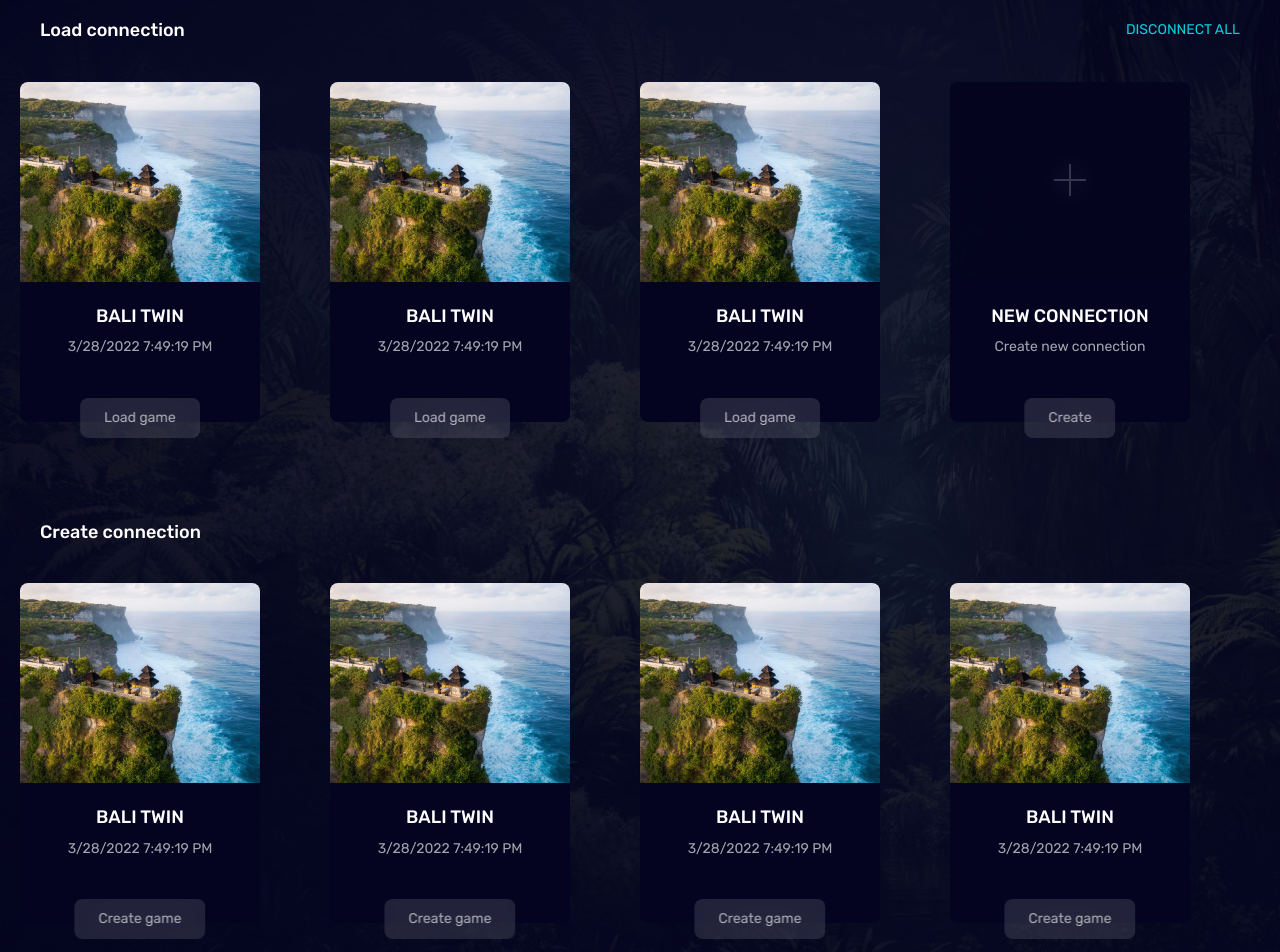
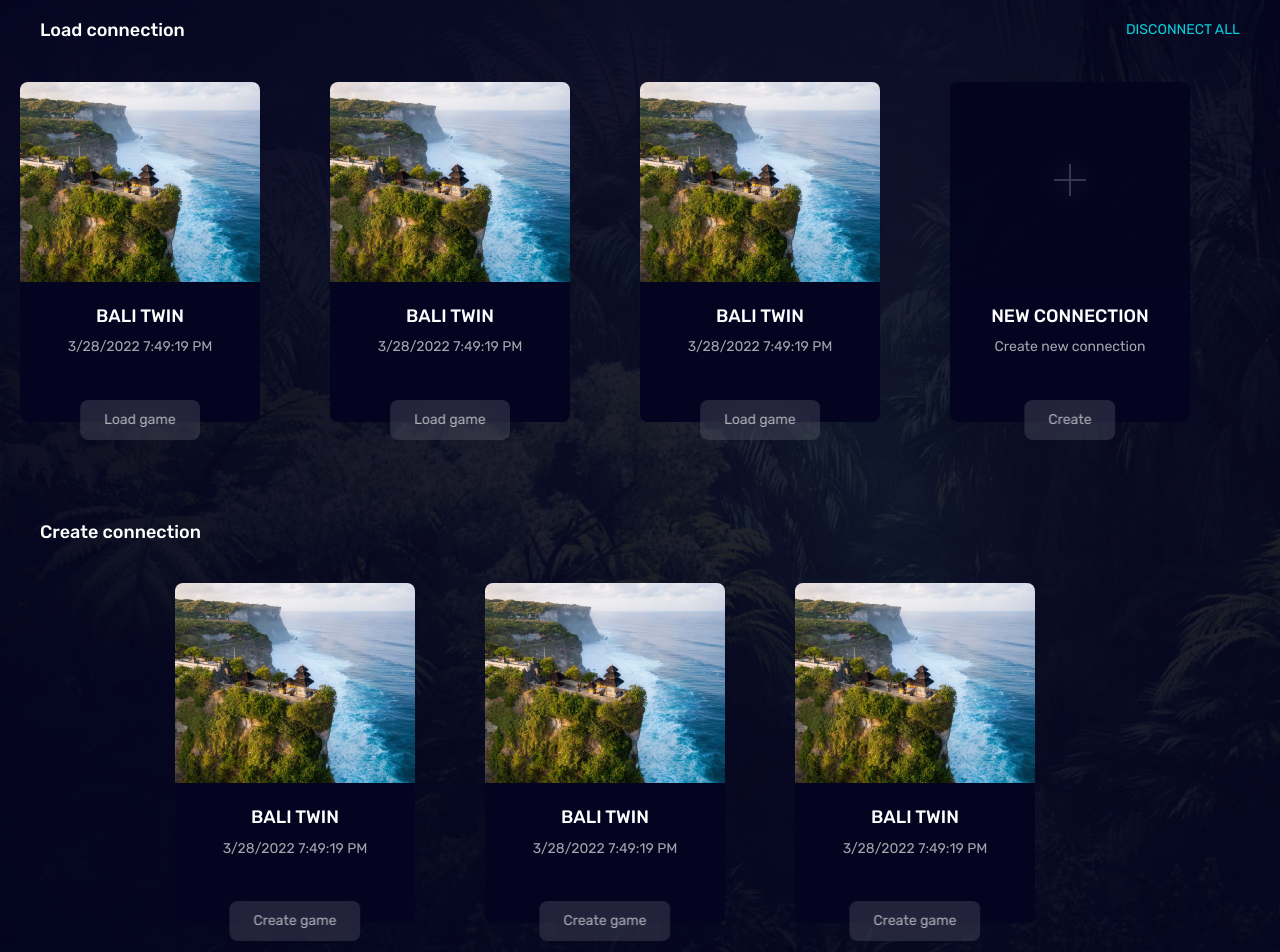
Before and after one commit to Nikita-Shuminskiy/bali-twin, a React (Create React App) app: page /gamePage in a window 1280 px wide. Shown: the top 952 px of the page. Built offline with nearby package versions, Linux system fonts and the light colour scheme.

Commit message:
add: callback logik in cards

```diff
--- a/package.json
+++ b/package.json
@@ -11,6 +11,7 @@
     "@types/react": "^17.0.20",
     "@types/react-dom": "^17.0.9",
     "@types/react-slick": "^0.23.8",
+    "@types/uuid": "^8.3.4",
     "@typescript-eslint/eslint-plugin": "^5.17.0",
     "@typescript-eslint/parser": "^5.17.0",
     "eslint": "^8.12.0",
@@ -28,6 +29,7 @@
     "scss-loader": "^0.0.1",
     "style-loader": "^3.3.1",
     "typescript": "^4.4.2",
+    "uuid": "^8.3.2",
     "web-vitals": "^2.1.0"
   },
   "scripts": {
--- a/src/Components/ConnectionCard/ConnectionCard.module.scss
+++ b/src/Components/ConnectionCard/ConnectionCard.module.scss
@@ -1,7 +1,7 @@
 .card {
   &-wrapper {
     width: 240px;
-    height: 340px;
+    height: 400px;
     border-radius: 8px;
     position: relative;
     z-index: 3;
@@ -41,10 +41,18 @@
     left: 0;
     background: rgba(4, 4, 32, 0.8);
   }
+
+  &-icon{
+    cursor: pointer;
+  }
 }
 
 .card-wrapper:hover .card-connection-inner::before{
   background: linear-gradient(124.78deg, rgba(255, 26, 177, 0.32) 0%, rgba(10, 206, 219, 0.32) 100%);
+}
+
+.card-wrapper:hover .card-connection-icon{
+  z-index: 3;
 }
 
 .card-info {
@@ -91,7 +99,7 @@
   align-items: center;
   background: rgba(255, 255, 255, 0.12);
   backdrop-filter: blur(30px);
-  bottom: -16px;
+  bottom: 42px;
   left: 50%;
   cursor: pointer;
   transform: translateX(-50%);
@@ -114,3 +122,21 @@
 .card-wrapper:hover .button-text{
   opacity: 1;
 }
+
+.card-wrapper:hover .button-disconnect {
+  display: block;
+}
+
+.button-disconnect{
+  display: none;
+  font-family: 'Rubik';
+  font-style: normal;
+  font-weight: 400;
+  font-size: 14px;
+  line-height: 24px;
+  color: #FFFFFF;
+  opacity: 0.56;
+  cursor: pointer;
+  position: absolute;
+  bottom: -35px ;
+}
--- a/src/Components/ConnectionCard/ConnectionCard.tsx
+++ b/src/Components/ConnectionCard/ConnectionCard.tsx
@@ -1,12 +1,12 @@
 import React from 'react'
 import styles from './ConnectionCard.module.scss'
-import { ButtonGame } from '../ButtonGame/ButtonGame'
+import { CardType } from '../../Pages/GamePage/GamePage'
 export const ConnectionCard: React.FC<ConnectionCardPropsType> = ({
-    title,
-    type,
-    date,
-    srcImg,
+    card,
+    callback,
+    disconnectGameCallback,
 }) => {
+    const { type, title, date, srcImg, id } = card
     const buttonText = {
         newConnection: 'Create',
         createGame: 'Create game',
@@ -24,7 +24,10 @@ export const ConnectionCard: React.FC<ConnectionCardPropsType> = ({
                     />
                 ) : (
                     <div className={styles['card-connection-inner']}>
-                        <div className={styles['card-connection-icon']}>
+                        <div
+                            onClick={callback}
+                            className={styles['card-connection-icon']}
+                        >
                             <svg
                                 width="80"
                                 height="80"
@@ -96,10 +99,18 @@ export const ConnectionCard: React.FC<ConnectionCardPropsType> = ({
                     {type === 'newConnection' ? 'Create new connection' : date}
                 </p>
             </div>
-            <div className={styles['button']}>
+            <div className={styles['button']} onClick={() => callback()}>
                 <span className={styles['button-text']}>
                     {buttonText[type]}
                 </span>
+                {type === 'loadingGame' && (
+                    <span
+                        onClick={disconnectGameCallback}
+                        className={styles['button-disconnect']}
+                    >
+                        Disconnect
+                    </span>
+                )}
             </div>
         </div>
     )
@@ -108,9 +119,7 @@ export const ConnectionCard: React.FC<ConnectionCardPropsType> = ({
 export type ConnectionTypeCard = 'newConnection' | 'createGame' | 'loadingGame'
 
 interface ConnectionCardPropsType {
-    type: ConnectionTypeCard
-    date?: string
-    title?: string
-    srcImg?: string
-    typeButton?: 'active' | 'none'
+    callback: () => void
+    card: CardType
+    disconnectGameCallback?: () => void
 }
--- a/src/Pages/GamePage/Connection/Connection.tsx
+++ b/src/Pages/GamePage/Connection/Connection.tsx
@@ -5,6 +5,7 @@ import {
     ConnectionCard,
     ConnectionTypeCard,
 } from '../../../Components/ConnectionCard/ConnectionCard'
+import { CardType } from '../GamePage'
 
 export interface TypeCard {
     type: ConnectionTypeCard
@@ -14,6 +15,9 @@ export const Connection: React.FC<ConnectionPropsType> = ({
     arrayConnections,
     type,
     title,
+    callback,
+    disconnectGameCallback,
+    disconnectAllCallback,
 }) => {
     return (
         <>
@@ -21,25 +25,30 @@ export const Connection: React.FC<ConnectionPropsType> = ({
                 <div className={styles['game-page-disconection-box']}>
                     <h3 className={styles['game-page-title']}>{title}</h3>
                     {type === 'Load' ? (
-                        <h3 className={styles['game-page-disconection']}>
+                        <h3
+                            onClick={disconnectAllCallback}
+                            className={styles['game-page-disconection']}
+                        >
                             Disconnect all
                         </h3>
                     ) : null}
                 </div>
             </div>
             <SliderGame>
-                {arrayConnections.map((card, index) => {
+                {arrayConnections.map((card) => {
                     return (
                         <div
-                            key={index}
+                            key={card.id}
                             className={styles['game-page-connection-card-box']}
                         >
                             <ConnectionCard
-                                date={card.date}
-                                type={card.type}
-                                typeButton={card.typeButton}
-                                srcImg={card.srcImg}
-                                title={card.title}
+                                disconnectGameCallback={() =>
+                                    disconnectGameCallback(card.id)
+                                }
+                                callback={() => {
+                                    callback(card.id, card.type)
+                                }}
+                                card={card}
                             />
                         </div>
                     )
@@ -50,7 +59,10 @@ export const Connection: React.FC<ConnectionPropsType> = ({
 }
 
 interface ConnectionPropsType {
-    arrayConnections: Array<any | TypeCard>
+    arrayConnections: Array<CardType>
     type: 'Load' | 'Create'
     title: string
+    disconnectAllCallback?: () => void
+    callback: (id: string, type: ConnectionTypeCard) => void
+    disconnectGameCallback: (id: string) => void
 }
--- a/src/Pages/GamePage/GamePage.tsx
+++ b/src/Pages/GamePage/GamePage.tsx
@@ -1,73 +1,124 @@
-import React from 'react'
+import React, { useState } from 'react'
 import styles from './GamePage.module.scss'
 import './slider.css'
 import { Connection, TypeCard } from './Connection/Connection'
+import { v4 } from 'uuid'
 import imgCard from '../../Components/ConnectionCard/mock/card-img.jpg'
+import { ConnectionTypeCard } from '../../Components/ConnectionCard/ConnectionCard'
 
 export const GamePage: React.FC<GamePropsType> = () => {
-    const arrayConnectionsLoad: Array<any | TypeCard> = [
+    const arrayConnectionsCreate: Array<CardType> = [
         {
-            title: 'Bali Twin',
-            srcImg: imgCard,
-            typeButton: 'active',
-            date: `${new Date().toLocaleDateString()} ${new Date().toLocaleTimeString()}`,
-            type: 'loadingGame',
-        },
-        {
-            title: 'Bali Twin',
-            srcImg: imgCard,
-            typeButton: 'none',
-            date: `${new Date().toLocaleDateString()} ${new Date().toLocaleTimeString()}`,
-            type: 'loadingGame',
-        },
-        {
-            title: 'Bali Twin',
-            srcImg: imgCard,
-            typeButton: 'none',
-            date: `${new Date().toLocaleDateString()} ${new Date().toLocaleTimeString()}`,
-            type: 'loadingGame',
-        },
-        {
-            typeButton: 'active',
-            type: 'newConnection',
-        },
-        {
-            typeButton: 'none',
-            type: 'newConnection',
-        },
-        {
-            typeButton: 'active',
-            type: 'newConnection',
-        },
-        {
-            typeButton: 'none',
-            type: 'newConnection',
-        },
-    ]
-    const arrayConnectionsCreate: Array<any | TypeCard> = [
-        {
+            id: v4(),
             title: 'Bali Twin',
             srcImg: imgCard,
             date: `${new Date().toLocaleDateString()} ${new Date().toLocaleTimeString()}`,
             type: 'createGame',
         },
         {
+            id: v4(),
             title: 'Bali Twin',
             srcImg: imgCard,
             date: `${new Date().toLocaleDateString()} ${new Date().toLocaleTimeString()}`,
             type: 'createGame',
         },
         {
+            id: v4(),
             title: 'Bali Twin',
             srcImg: imgCard,
             date: `${new Date().toLocaleDateString()} ${new Date().toLocaleTimeString()}`,
             type: 'createGame',
         },
     ]
+
+    const [arrayConnectionsLoad, setArrayConnectionsLoad] = useState<
+        Array<CardType>
+    >([
+        {
+            id: v4(),
+            title: 'Bali Twin',
+            srcImg: imgCard,
+            date: `${new Date().toLocaleDateString()} ${new Date().toLocaleTimeString()}`,
+            type: 'loadingGame',
+        },
+        {
+            id: v4(),
+            title: 'Bali Twin',
+            srcImg: imgCard,
+            date: `${new Date().toLocaleDateString()} ${new Date().toLocaleTimeString()}`,
+            type: 'loadingGame',
+        },
+        {
+            id: v4(),
+            title: 'Bali Twin',
+            srcImg: imgCard,
+            date: `${new Date().toLocaleDateString()} ${new Date().toLocaleTimeString()}`,
+            type: 'loadingGame',
+        },
+        {
+            id: v4(),
+            type: 'newConnection',
+        },
+        {
+            id: v4(),
+            type: 'newConnection',
+        },
+    ])
+
+    const callbackCard = (id: string, type: ConnectionTypeCard): void => {
+        switch (type) {
+            case 'createGame': {
+                break
+            }
+            case 'loadingGame': {
+                break
+            }
+            case 'newConnection': {
+                setArrayConnectionsLoad([
+                    {
+                        id: v4(),
+                        title: 'Bali Twin',
+                        srcImg: imgCard,
+                        date: `${new Date().toLocaleDateString()} ${new Date().toLocaleTimeString()}`,
+                        type: 'loadingGame',
+                    },
+                    ...arrayConnectionsLoad,
+                ])
+                break
+            }
+            default: {
+                console.log('default')
+            }
+        }
+    }
+    const disconnectGameCallback = (id: string): void => {
+        setArrayConnectionsLoad(
+            arrayConnectionsLoad.filter((card) => {
+                return card.id !== id
+            })
+        )
+    }
+
+    const disconnectAllCallback = () => {
+        setArrayConnectionsLoad([
+            {
+                id: v4(),
+                type: 'newConnection',
+            },
+            {
+                id: v4(),
+                type: 'newConnection',
+            },
+        ])
+    }
+
     return (
         <div className={styles['wrapper']}>
             <div className={styles['load-connection-box']}>
                 <Connection
+                    disconnectAllCallback={disconnectAllCallback}
+                    callback={callbackCard}
+                    disconnectGameCallback={disconnectGameCallback}
                     arrayConnections={arrayConnectionsLoad}
                     title={'Load connection'}
                     type={'Load'}
@@ -75,6 +126,8 @@ export const GamePage: React.FC<GamePropsType> = () => {
             </div>
             <div className={styles['create-connection-box']}>
                 <Connection
+                    callback={callbackCard}
+                    disconnectGameCallback={disconnectGameCallback}
                     arrayConnections={arrayConnectionsCreate}
                     title={'Create connection'}
                     type={'Create'}
@@ -86,3 +139,11 @@ export const GamePage: React.FC<GamePropsType> = () => {
 
 // eslint-disable-next-line @typescript-eslint/no-empty-interface
 interface GamePropsType {}
+
+export type CardType = {
+    id: string
+    title?: string
+    srcImg?: string
+    date?: string
+    type: ConnectionTypeCard
+}
```
Also changed, not shown: src/Components/SliderGame/SliderGame.tsx (+4 -4 lines), 1 other file (tests, documents, lock files or other folders).
